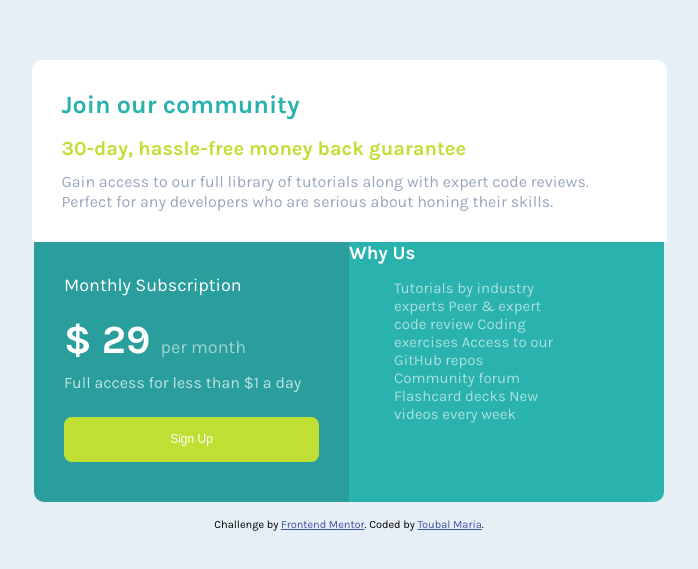
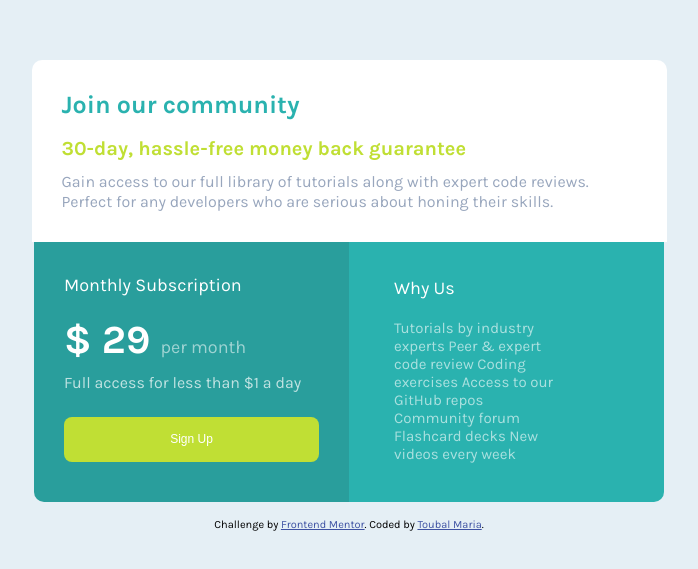
Before and after one commit to maaghia/single-price-grid-component, a plain HTML site: page index.html in a window 1280 px wide. Shown: the part 113-682 px from the top of the page, without its empty margins (291-989 px from the left). Drawn offline with Linux system fonts and the light colour scheme.

Commit message:
third commit

```diff
--- a/style.css
+++ b/style.css
@@ -69,7 +69,7 @@ main{
     border-bottom-right-radius: 10px;
     color: white;
  }
- .right h6{
+ .right h3{
     padding: 20px 30px;
     padding-bottom: 5px !important;
     font-size: 18px;
```
